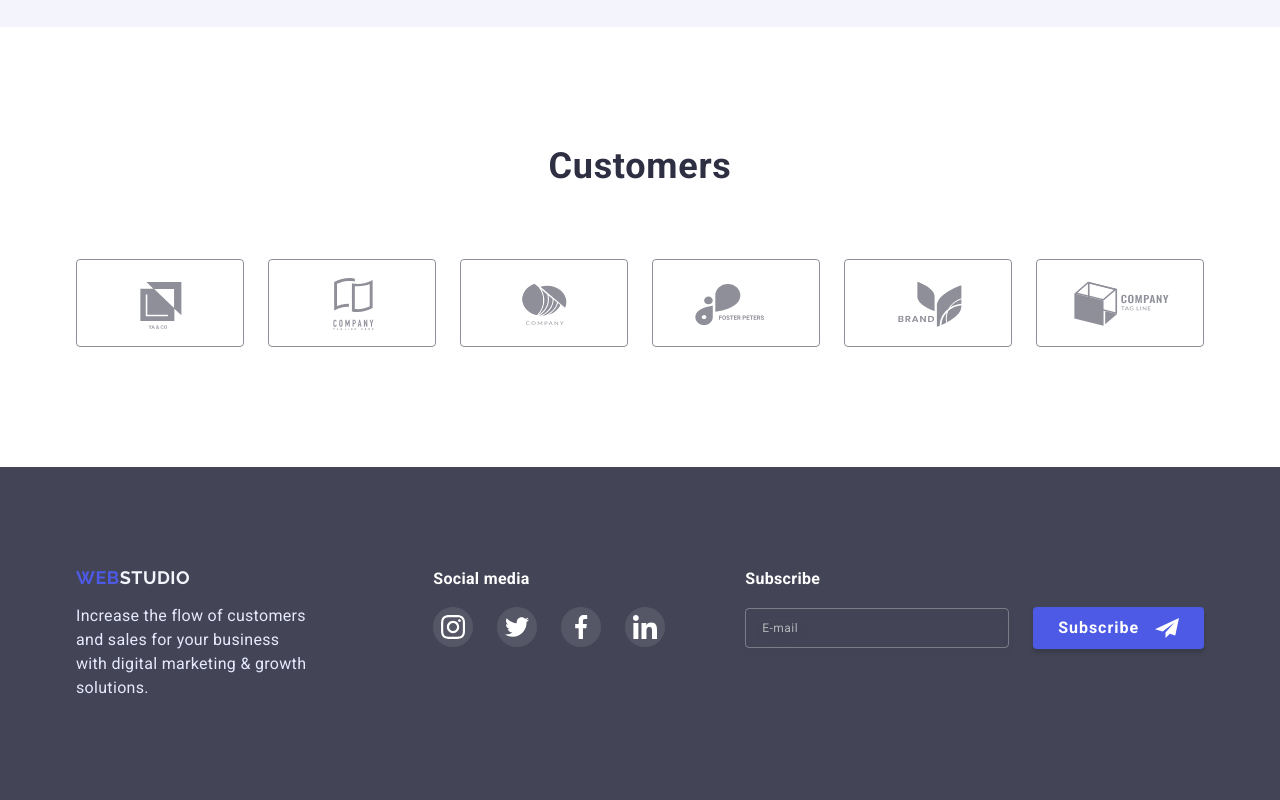
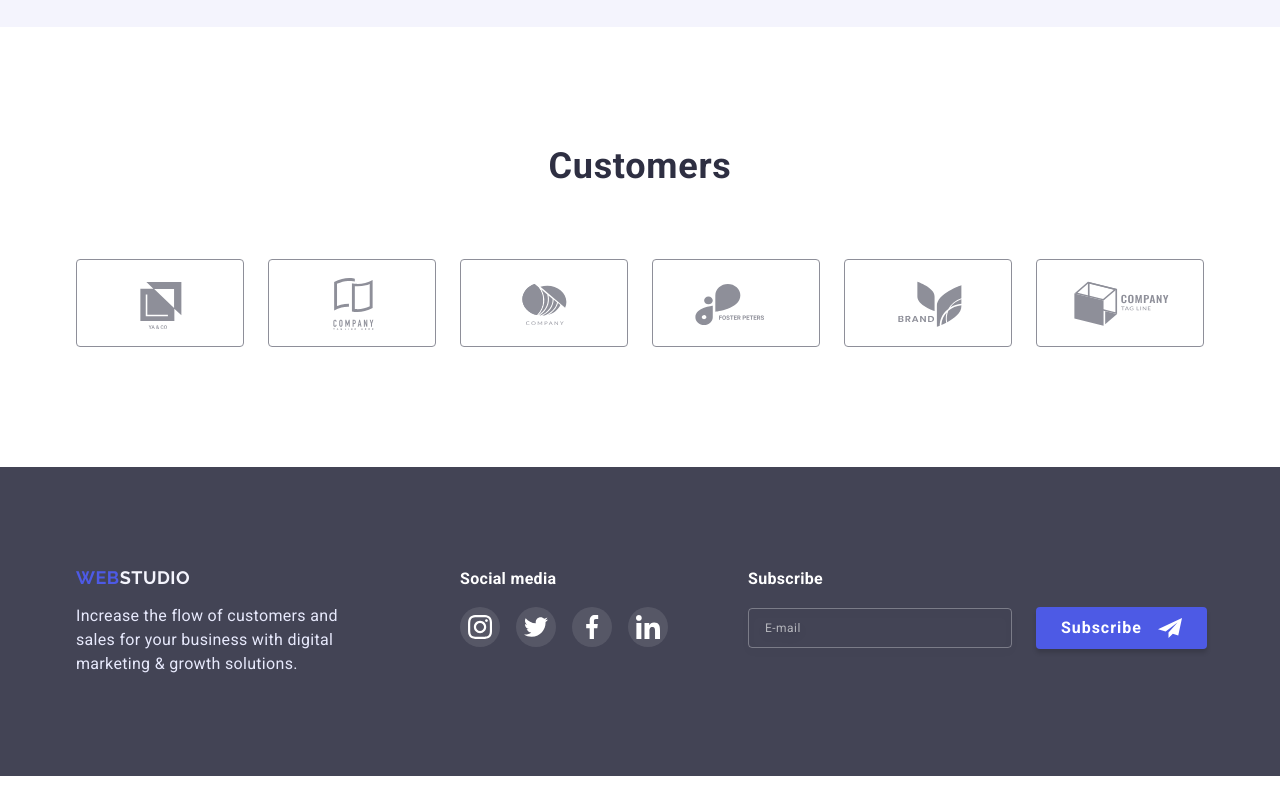
Before and after one commit to 1192skm/goit-markup-hw-06, a plain HTML site: page index.html in a window 1280 px wide. Shown: the part 2449-3249 px from the top of the page. After the commit the page ends 3225 px from the top, so only its background shows below. Drawn offline with nearby package versions, Linux system fonts and the light colour scheme.

Commit message:
Відредагований футер

```diff
--- a/css/styles.css
+++ b/css/styles.css
@@ -229,10 +229,12 @@ body {
     background-color: var(--primary-brand);
     box-shadow: 0px 4px 4px rgba(0, 0, 0, 0.15);
     cursor: pointer;
-    transition: box-shadow 250ms cubic-bezier(0.4, 0, 0.2, 1);
+    transition: box-shadow 250ms cubic-bezier(0.4, 0, 0.2, 1),
+    background-color 250ms cubic-bezier(0.4, 0, 0.2, 1);
 }
 .button:hover,
 .button:focus {
+    background-color: var(--pressed-color);
     box-shadow:0px 1px 6px rgba(46, 47, 66, 0.08),
     0px 1px 1px rgba(46, 47, 66, 0.16),
     0px 2px 1px rgba(46, 47, 66, 0.08);
@@ -316,7 +318,7 @@ body {
     display: flex;
     justify-content: center;
     align-items: center;
-    gap: 24px;
+    gap: 16px;
 }
 .social-link-item {
     display:flex;
@@ -398,7 +400,7 @@ body {
     margin-bottom: 16px;
 }
 .footer .text {
-    max-width: 264px;
+    width: 264px;
     color: var(--accent-color);
 }
 .footer .container {
@@ -406,6 +408,7 @@ body {
     padding-bottom: 100px;
 }
 .social-media {
+    width: 208px;
     margin-right: 80px;
 }
 .social-media .subtitle {
```
Also changed, not shown: index.html (+6 -7 lines), portfolio.html (+5 -5 lines).
